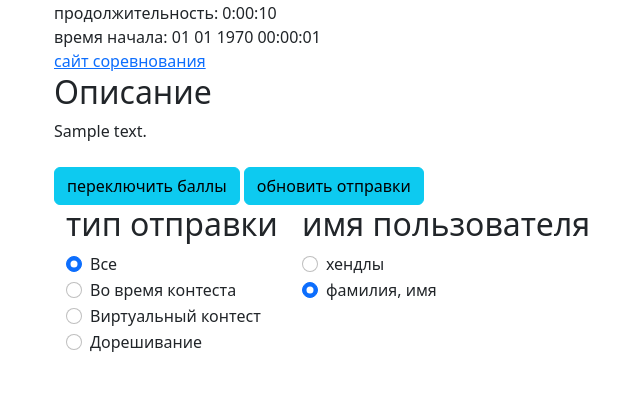
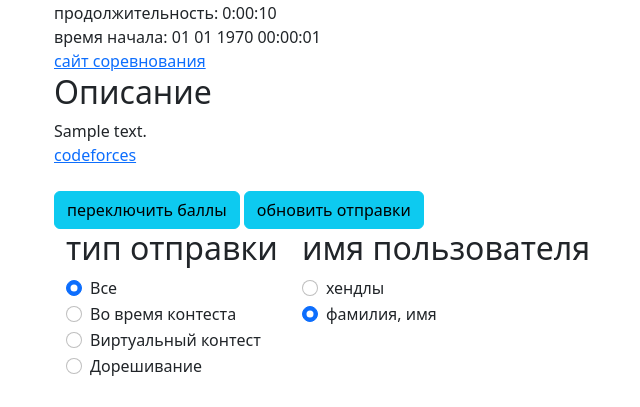
Before and after one commit to KingAndJoker/etr, a Flask app: page /contest/1 in a window 1280 px wide. Shown: the part 159-566 px from the top of the page, without its empty margins (28-668 px from the left). Run offline with Flask 3, Linux system fonts and the light colour scheme; tables that the repository leaves empty hold one stand-in row (values such as "Sample post"); some libraries are stand-ins or nearby versions.

Commit message:
add link to codeforces

```diff
--- a/etr/templates/contest.html
+++ b/etr/templates/contest.html
@@ -29,6 +29,17 @@
 <div>
     <h2>Описание</h2>
     {{ contest.description }}
+</div>
+{% endif %}
+
+<!-- TODO: rewrite -->
+{% if contest.id<100000 %}
+<div>
+    <a href="https://codeforces.com/contest/{{ contest.id }}">codeforces</a>
+</div>
+{% else %}
+<div>
+    <a href="https://codeforces.com/gym/{{ contest.id }}/standings">codeforces</a>
 </div>
 {% endif %}
 
```
